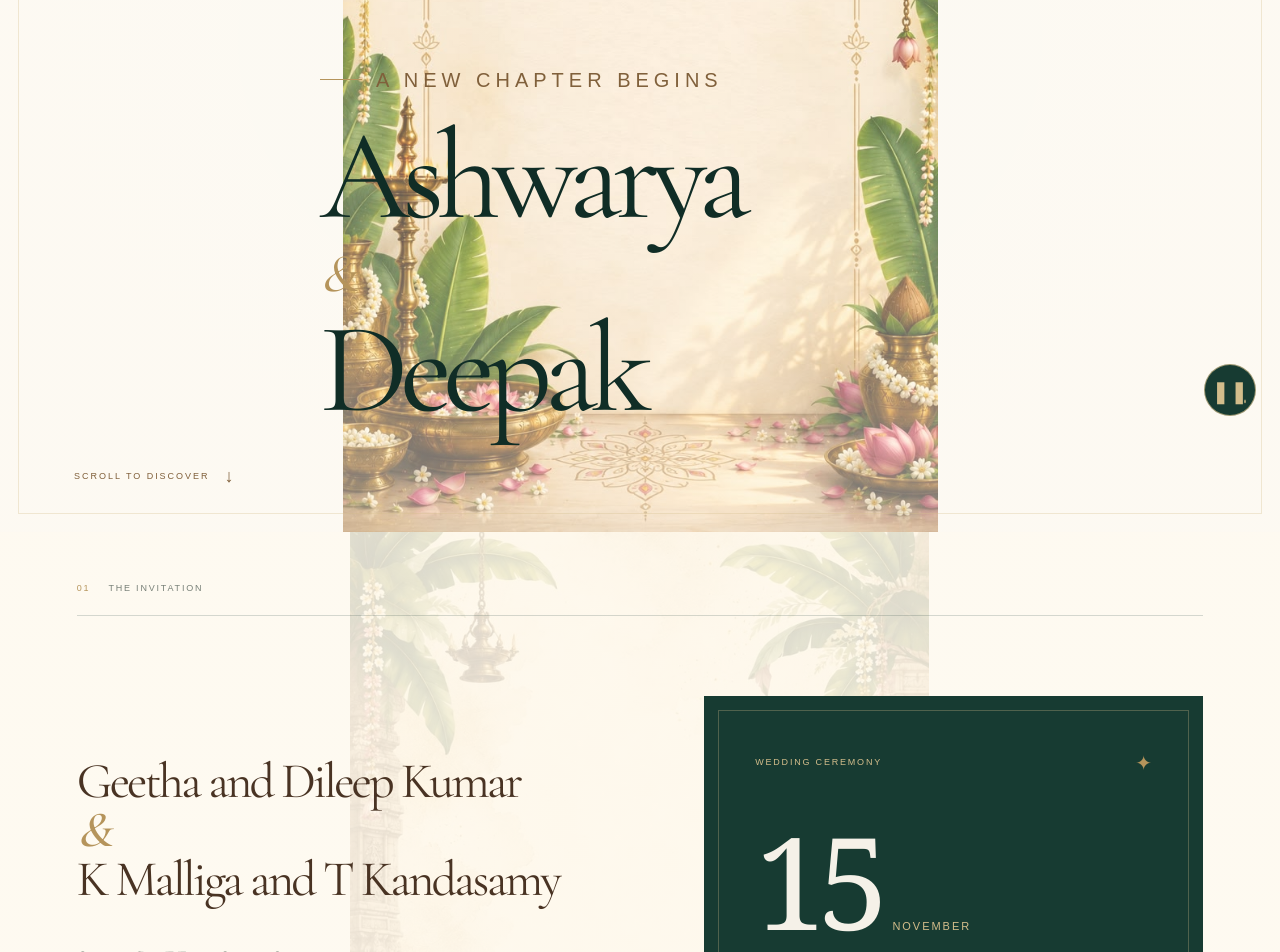
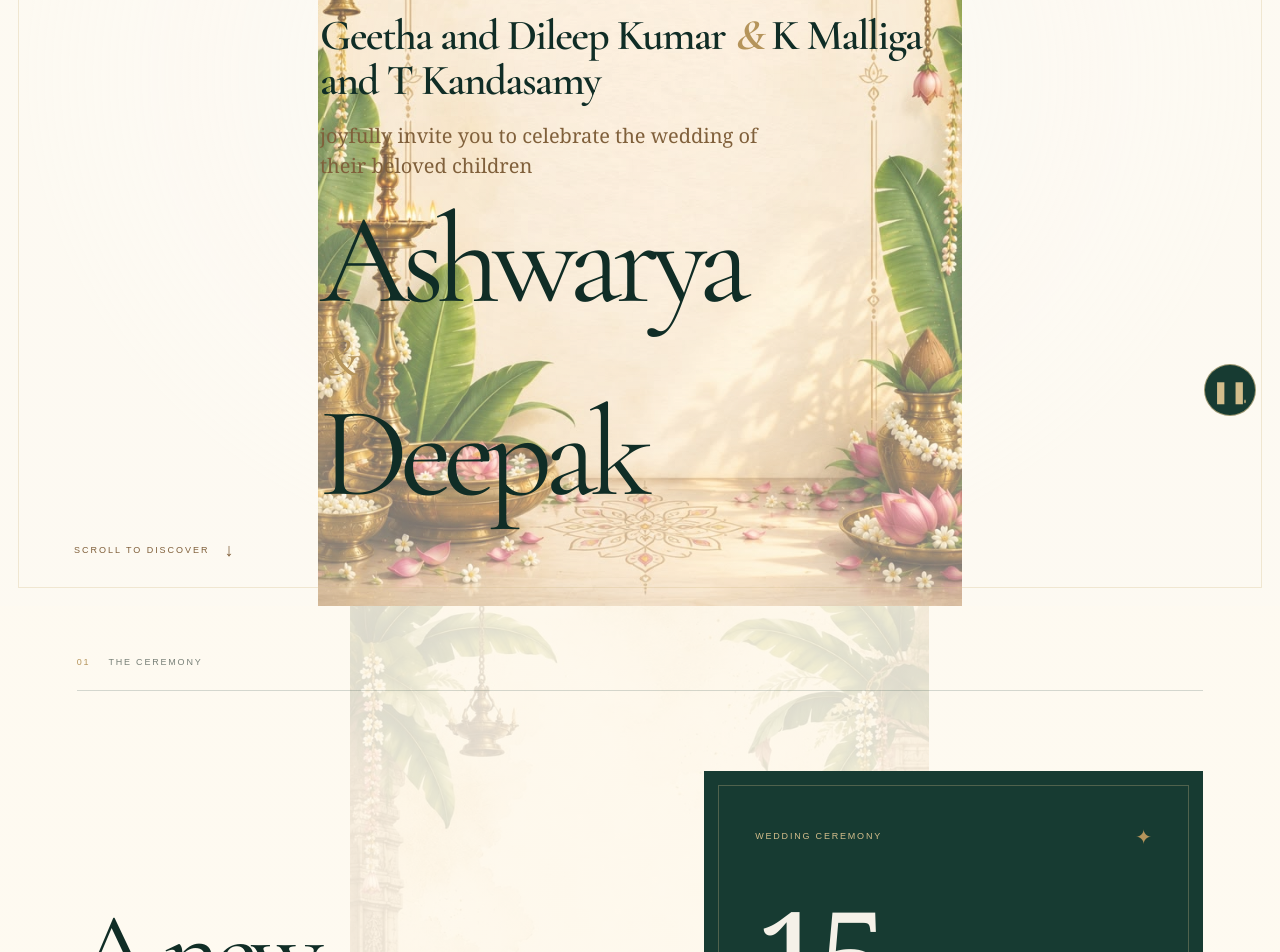
Before and after one commit to deepakkandasamy/parents-wedding-invitation, a Next.js app: page / in a window 1280 px wide. Shown: the part 360-1312 px from the top of the page. Built offline with nearby package versions, Linux system fonts and the light colour scheme.

Commit message:
Personalize parents invitation content

```diff
--- a/app/global.css
+++ b/app/global.css
@@ -146,7 +146,32 @@ a {
   max-width: 1150px;
   width: 100%;
   margin: auto;
-  padding: 80px 10px 40px;
+  padding: 28px 10px 30px;
+}
+
+.hero-parents {
+  max-width: 660px;
+  margin: 0 0 18px;
+  color: var(--forest-deep);
+  font-family: var(--font-cormorant), Georgia, "Times New Roman", serif;
+  font-size: clamp(25px, 4vw, 43px);
+  font-weight: 600;
+  line-height: 1.05;
+  letter-spacing: -0.035em;
+}
+
+.hero-parents span {
+  color: var(--gold);
+  font-style: italic;
+}
+
+.hero-invitation-copy {
+  max-width: 450px;
+  margin: 0 0 28px;
+  color: #80603b;
+  font-family: Georgia, "Times New Roman", serif;
+  font-size: clamp(15px, 1.7vw, 20px);
+  line-height: 1.5;
 }
 
 .hero-kicker {
@@ -437,6 +462,16 @@ a {
   font-size: clamp(30px, 6vw, 50px);
   line-height: 0.98;
   letter-spacing: -0.055em;
+}
+
+.chapter-heading {
+  max-width: 520px;
+  color: var(--forest-deep);
+  font-family: var(--font-cormorant), Georgia, "Times New Roman", serif;
+  font-size: clamp(62px, 8.5vw, 112px) !important;
+  font-weight: 700;
+  line-height: 0.86 !important;
+  letter-spacing: -0.065em !important;
 }
 
 .event-card {
@@ -777,7 +812,7 @@ a {
   }
 
   .hero-content {
-    padding: 100px 4px 35px;
+    padding: 30px 4px 35px;
   }
 
   .hero-title {
--- a/app/page.tsx
+++ b/app/page.tsx
@@ -47,10 +47,12 @@ export default function Home() {
           />
         </div>
         <div className="hero-content">
-          <div className="hero-kicker">
-            <span className="line" />
-            <span>A new chapter begins</span>
-          </div>
+          <h2 className="hero-parents">
+            Geetha and Dileep Kumar <span>&amp;</span> K Malliga and T Kandasamy
+          </h2>
+          <p className="hero-invitation-copy">
+            joyfully invite you to celebrate the wedding of their beloved children
+          </p>
 
           <h1 className="hero-title">
             <span>{WEDDING.bride}</span>
@@ -71,22 +73,12 @@ export default function Home() {
 
         <div className="section-label">
           <span>01</span>
-          <span>THE Invitation</span>
+          <span>THE CEREMONY</span>
         </div>
 
         <div className="details-grid">
           <div className="details-intro">
-            <h2 className="parents-names">
-              Geetha and Dileep Kumar
-              <br />
-              <i>&amp;</i>
-              <br />
-              K Malliga and T Kandasamy
-            </h2>
-
-            <p className="body-copy">
-              joyfully invite you to celebrate the wedding of their beloved children
-            </p>
+            <h2 className="chapter-heading">A new chapter begins.</h2>
           </div>
 
 
@@ -134,14 +126,7 @@ export default function Home() {
 
           <div className="invitation-copy">
             <div className="mini-flower">✳</div>
-            <p>
-              We are delighted to invite you to join us as we celebrate
-              our wedding and the beginning of a new journey together.
-            </p>
-            <p className="muted-copy">
-              Your presence, blessings, and good wishes would mean the
-              world to us.
-            </p>
+            <p>Your gracious presence and good wishes to the couple would mean the world to us.</p>
           </div>
         </div>
       </section>
@@ -190,7 +175,7 @@ export default function Home() {
       {/* FOOTER */}
       <footer className="footer">
         <div className="footer-monogram">A <span>×</span> D</div>
-        <p>With love, ஐஸ்வர்யா &amp; ദീപക്</p>
+        <p>With Love, Geetha, Dileep and Lakshmi</p>
         <span className="footer-date">15 · 11 · 2026</span>
       </footer>
     </main >
```
